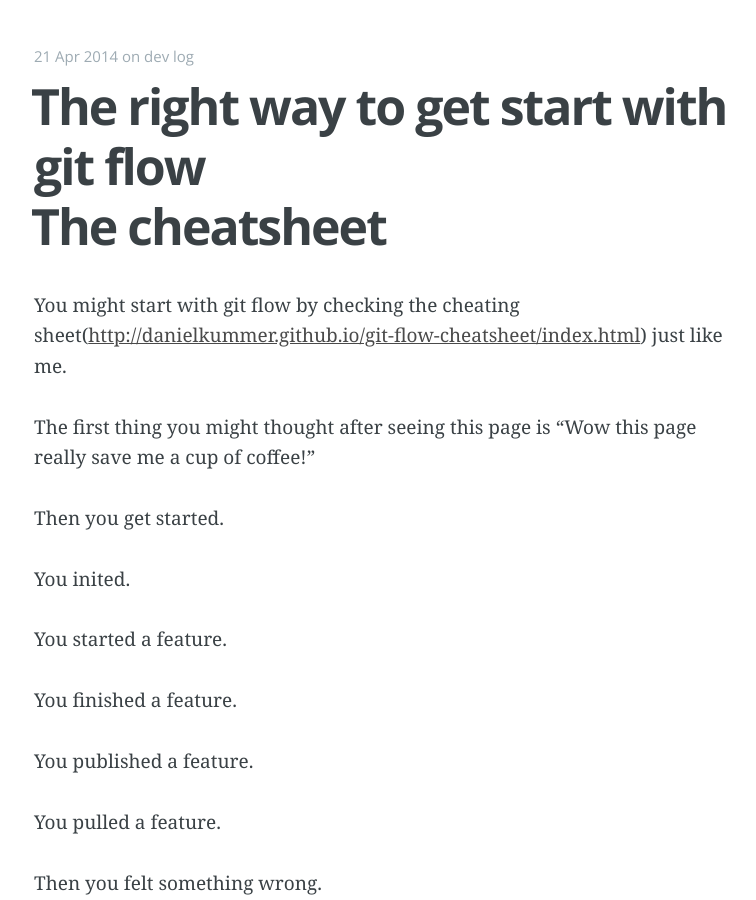
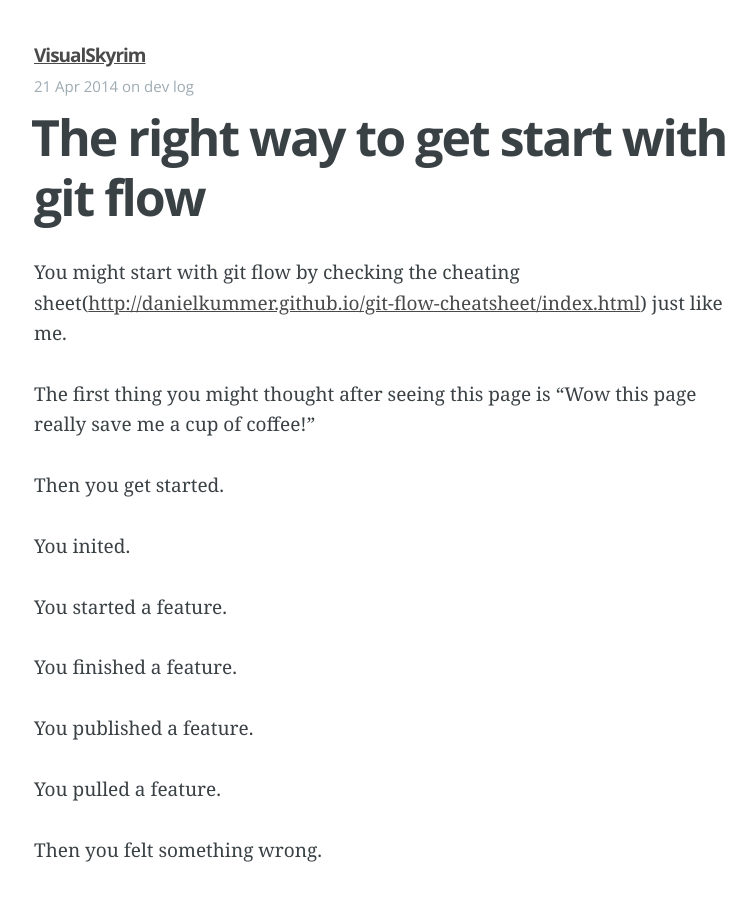
Before and after one commit to visualskyrim/visualskyrim.github.io, a Jekyll site: the page built from _posts/2014-04-21-the-right-way-to-get-start-with-git-flow.markdown, in a window 1280 px wide and 900 px high. Shown: the whole window, without its empty margins (256-1012 px from the left). Built offline with Jekyll 4.4.1, drawn with Linux system fonts in a browser that asks for light colours; Markdown is read by kramdown in place of the engine named in the settings.

Commit message:
change post layout and post

```diff
--- a/_layouts/post.html
+++ b/_layouts/post.html
@@ -9,14 +9,7 @@ archive: false
     <article class="post">
         <header class="post-header">
             <a id="blog-logo" href="{{site.baseurl}}">
-                <!--
-                {% if site.logo %}
-                    <img src="{{site.logo}}" alt="{{ site.name }}" />
-                {% else %} -->
-                    <span class="blog-title">{{ site.name }}</span>
-                <!--
-                {%endif%}
-                -->
+                <span class="blog-title">{{ site.name }}</span>
             </a>
         </header>
 
--- a/_posts/2014-04-21-the-right-way-to-get-start-with-git-flow.markdown
+++ b/_posts/2014-04-21-the-right-way-to-get-start-with-git-flow.markdown
@@ -4,12 +4,11 @@ title: The right way to get start with git flow
 category: dev log
 author: Chris Kong
 
-excerpt: do not just google it...
+excerpt: Do not just google it...
 
 ---
 
 
-# The cheatsheet
 
 You might start with git flow by checking the cheating sheet([http://danielkummer.github.io/git-flow-cheatsheet/index.html](http://danielkummer.github.io/git-flow-cheatsheet/index.html "git flow")) just like me.
 
@@ -39,7 +38,6 @@ So, if you just did a pull, you need an extra step to track the origin by
 
     git branch -u origin/feature
 
-# The Getting Started
 
 Ok, we already know that this cheating sheet is not such a good idea. So where should we get started?
 
```
